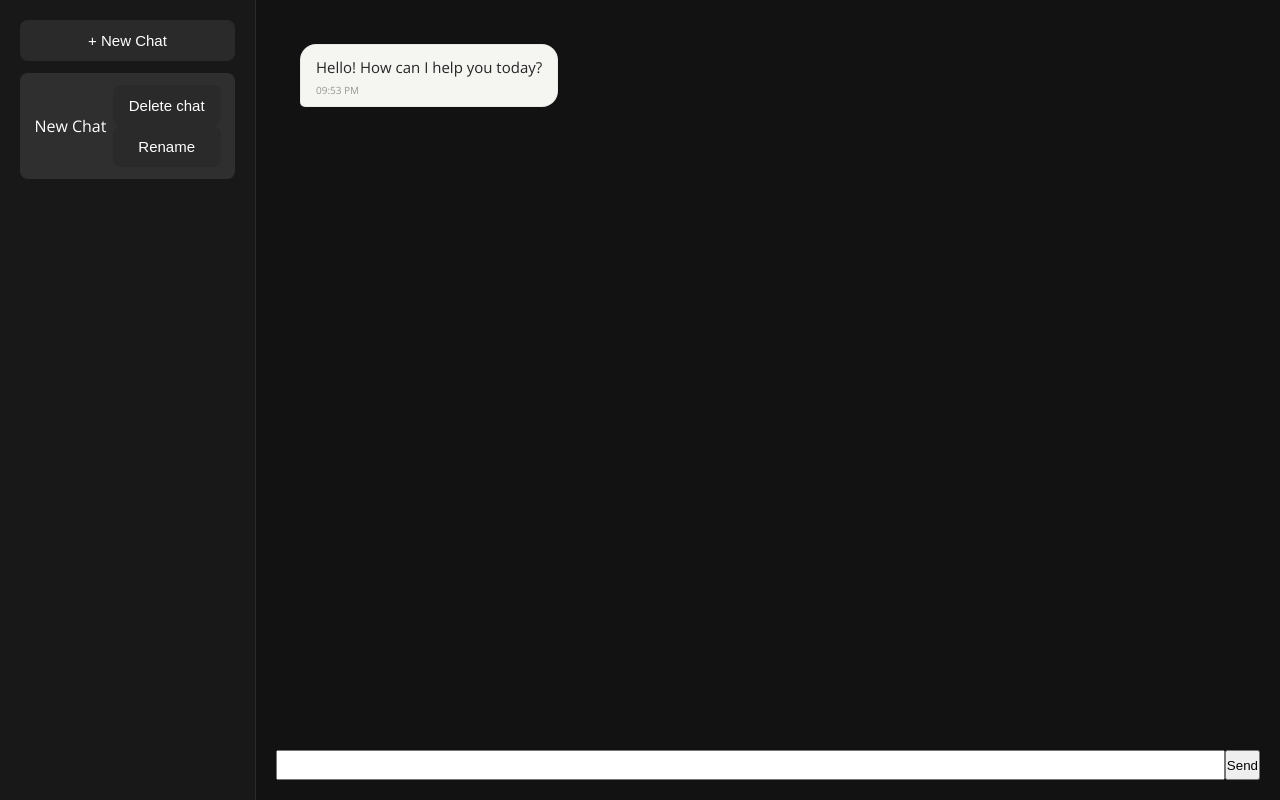
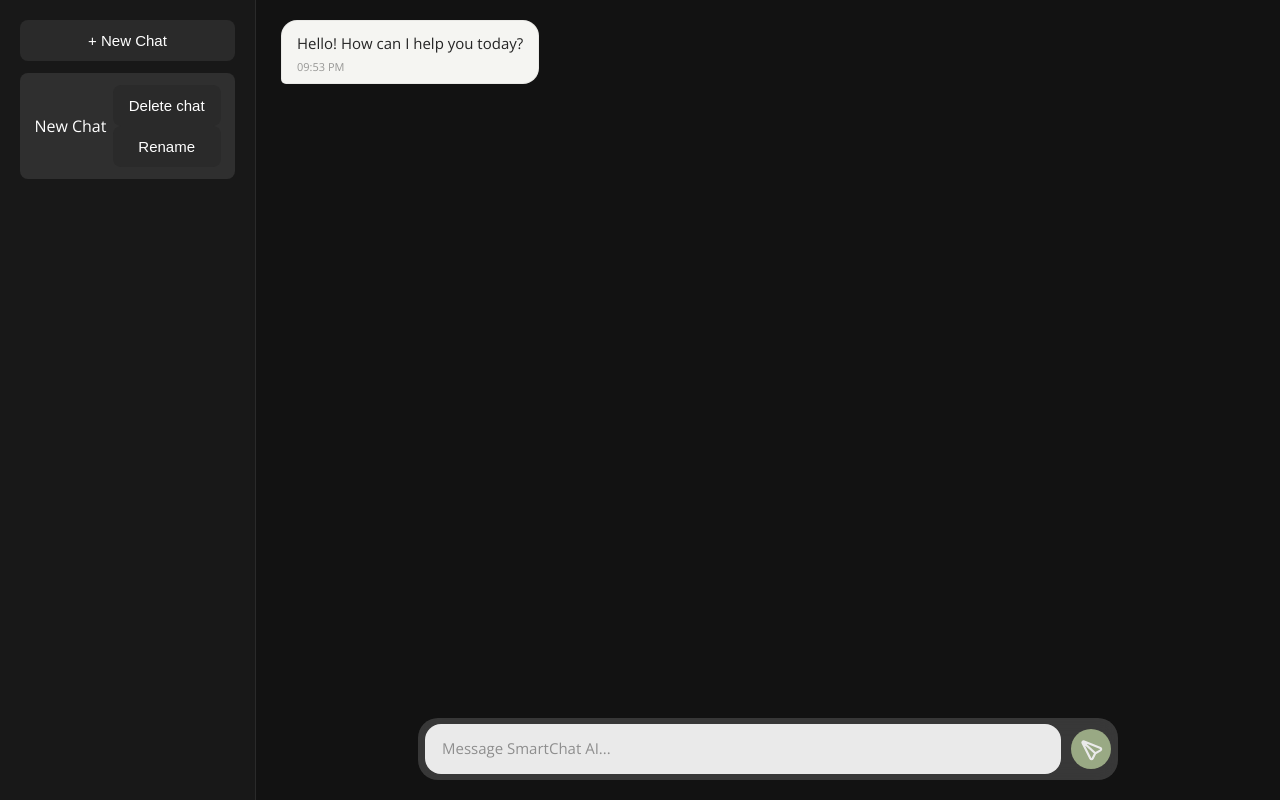
Before and after one commit to kindBob/smartchat-ai, a React (Vite) app in the folder frontend/: page / in a window 1280 px wide. Built offline with nearby package versions, Linux system fonts and the light colour scheme.

Commit message:
feat: add response cancellation and floating chat input

```diff
--- /dev/null
+++ b/frontend/src/assets/icons/SendIcon.tsx
@@ -0,0 +1,20 @@
+function SendIcon() {
+    return (
+        <svg
+            className="send-icon"
+            width="20"
+            height="20"
+            viewBox="0 0 24 24"
+            fill="none"
+            xmlns="http://www.w3.org/2000/svg">
+            <path
+                d="M14.4376 15.3703L12.3042 19.5292C11.9326 20.2537 10.8971 20.254 10.525 19.5297L4.24059 7.2971C3.81571 6.47007 4.65077 5.56156 5.51061 5.91537L18.5216 11.2692C19.2984 11.5889 19.3588 12.6658 18.6227 13.0704L14.4376 15.3703ZM14.4376 15.3703L5.09594 6.90886"
+                stroke="currentColor"
+                strokeWidth="1.75"
+                strokeLinecap="round"
+            />
+        </svg>
+    );
+}
+
+export default SendIcon;
--- /dev/null
+++ b/frontend/src/assets/icons/StopIcon.tsx
@@ -0,0 +1,12 @@
+function StopIcon() {
+    return (
+        <svg className="stop-icon" viewBox="0 0 24 24" fill="none" xmlns="http://www.w3.org/2000/svg">
+            <path
+                d="M8 12C8 10.1144 8 9.17157 8.58579 8.58579C9.17157 8 10.1144 8 12 8C13.8856 8 14.8284 8 15.4142 8.58579C16 9.17157 16 10.1144 16 12C16 13.8856 16 14.8284 15.4142 15.4142C14.8284 16 13.8856 16 12 16C10.1144 16 9.17157 16 8.58579 15.4142C8 14.8284 8 13.8856 8 12Z"
+                stroke="currentColor"
+                stroke-width="1.75"></path>
+        </svg>
+    );
+}
+
+export default StopIcon;
--- a/frontend/src/components/Chat.scss
+++ b/frontend/src/components/Chat.scss
@@ -1,12 +1,131 @@
+$accent-color: #a5b68d;
+
 .chat {
+    position: relative;
     height: 100vh;
     display: flex;
     flex-direction: column;
     flex: 1;
-    padding: 20px;
+    padding: 20px 10px;
     box-sizing: border-box;
 
     background: #121212;
     color: #fff;
     overflow: hidden;
 }
+
+.chat-input {
+    position: absolute;
+
+    bottom: 20px;
+    left: 50%;
+
+    transform: translateX(-50%);
+    display: flex;
+    align-items: center;
+    gap: 10px;
+
+    padding: 0 25px;
+
+    width: min(700px, calc(100% - 40px));
+
+    z-index: 10;
+
+    padding: 6px 7px;
+
+    border-radius: 20px;
+
+    background: rgba(83, 83, 83, 0.6);
+
+    backdrop-filter: blur(10px);
+
+    textarea {
+        display: grid;
+        place-content: center;
+        flex: 1;
+
+        min-width: 0;
+        height: 50px;
+        max-height: 120px;
+
+        padding: 12px 15px;
+
+        border: 2px solid transparent;
+        border-radius: 16px;
+
+        opacity: 0.9;
+
+        outline: none;
+        resize: none;
+
+        font-family: inherit;
+        font-size: 15px;
+        line-height: 20px;
+        color: #252525;
+
+        transition: 0.2s ease;
+
+        &::placeholder {
+            color: #999;
+        }
+
+        &:focus {
+            border-color: $accent-color;
+            opacity: 1;
+        }
+
+        &:disabled {
+            cursor: not-allowed;
+            opacity: 0.6;
+        }
+    }
+
+    button {
+        display: flex;
+        align-items: center;
+        justify-content: center;
+
+        flex-shrink: 0;
+
+        width: 40px;
+        height: 40px;
+
+        border: none;
+        border-radius: 50%;
+
+        background: $accent-color;
+        color: #fff;
+
+        cursor: pointer;
+
+        transition: 0.2s ease;
+
+        svg {
+            width: 100%;
+            color: #fff;
+        }
+
+        svg.send-icon {
+            padding-left: 2.5px;
+            height: 75%;
+        }
+
+        svg.stop-icon {
+            height: 100%;
+        }
+
+        &:hover:not(:disabled) {
+            background: #92a478;
+            transform: translateY(-1px);
+        }
+
+        &:active:not(:disabled) {
+            transform: translateY(0);
+        }
+
+        &:disabled {
+            opacity: 0.9;
+            cursor: not-allowed;
+        }
+    }
+}
--- a/frontend/src/components/Chat.tsx
+++ b/frontend/src/components/Chat.tsx
@@ -6,13 +6,14 @@ import "./Chat.scss";
 type ChatProps = {
     chat: ChatType | undefined;
     onSend: (userMessage: string) => void;
+    onStop: () => void;
 };
 
-function Chat({ chat, onSend }: ChatProps) {
+function Chat({ chat, onSend, onStop }: ChatProps) {
     return (
         <div className="chat">
             <MessageList messages={chat?.messages ?? []} isResponseLoading={chat.isResponseLoading} />
-            <ChatInput onSend={onSend} isTyping={chat.isTyping} />
+            <ChatInput onSend={onSend} onStop={onStop} isGenerating={chat.isResponseLoading || chat.isTyping} />
         </div>
     );
 }
--- a/frontend/src/components/ChatInput.scss
+++ /dev/null
@@ -1,10 +0,0 @@
-.chat-input {
-    display: flex;
-    height: fit-content;
-    width: 100%;
-
-    input {
-        height: 30px;
-        flex: 1;
-    }
-}
--- a/frontend/src/components/ChatInput.tsx
+++ b/frontend/src/components/ChatInput.tsx
@@ -1,16 +1,18 @@
 import { useState } from "react";
-import "./ChatInput.scss";
+import StopIcon from "../assets/icons/StopIcon";
+import SendIcon from "../assets/icons/SendIcon";
 
 type ChatInputProps = {
     onSend: (text: string) => void;
-    isTyping: boolean;
+    onStop: () => void;
+    isGenerating: boolean;
 };
 
-function ChatInput({ onSend, isTyping }: ChatInputProps) {
+function ChatInput({ onSend, onStop, isGenerating }: ChatInputProps) {
     const [value, setValue] = useState("");
 
     function sendMessage() {
-        if (!value) return;
+        if (!value.trim() || isGenerating) return;
 
         onSend(value);
         setValue("");
@@ -18,9 +20,10 @@ function ChatInput({ onSend, isTyping }: ChatInputProps) {
 
     return (
         <div className="chat-input">
-            <input
+            <textarea
                 value={value}
-                disabled={isTyping}
+                disabled={isGenerating}
+                placeholder={isGenerating ? "AI is typing..." : "Message SmartChat AI..."}
                 onChange={(e) => setValue(e.target.value)}
                 onKeyDown={(e) => {
                     if (e.key === "Enter" && !e.shiftKey) {
@@ -29,7 +32,20 @@ function ChatInput({ onSend, isTyping }: ChatInputProps) {
                     }
                 }}
             />
-            <button onClick={sendMessage}>Send</button>
+            <button
+                onClick={() => {
+                    if (isGenerating) {
+                        console.log("is generating");
+                        onStop();
+                        return;
+                    }
+
+                    sendMessage();
+                }}
+                disabled={!isGenerating && !value.trim()}
+                aria-label={isGenerating ? "Stop generating" : "Send message"}>
+                {isGenerating ? <StopIcon /> : <SendIcon />}
+            </button>
         </div>
     );
 }
--- a/frontend/src/components/MessageList.scss
+++ b/frontend/src/components/MessageList.scss
@@ -5,19 +5,18 @@
 
     width: 100%;
     height: 100%;
-    padding: 24px;
+    padding: 0 15px 90px;
 
     overflow-y: auto;
 
-    scrollbar-width: thin;
     scrollbar-color: rgba(165, 182, 141, 0.4) transparent;
 
     &::-webkit-scrollbar {
-        width: 6px;
+        width: 5px;
     }
 
     &::-webkit-scrollbar-track {
-        background: transparent;
+        background: red;
     }
 
     &::-webkit-scrollbar-thumb {
@@ -64,7 +63,7 @@
     &__time {
         margin-top: 6px;
 
-        font-size: 10px;
+        font-size: 11px;
         line-height: 1;
 
         opacity: 0.45;
--- a/frontend/src/pages/Home.tsx
+++ b/frontend/src/pages/Home.tsx
@@ -1,4 +1,4 @@
-import { useEffect, useState } from "react";
+import { useEffect, useRef, useState } from "react";
 import Chat from "../components/Chat";
 import Sidebar from "../components/Sidebar";
 import type { MessageType } from "../types/Message";
@@ -43,6 +43,9 @@ function Home() {
 
         return chats[0].id;
     });
+
+    const abortControllerRef = useRef<AbortController | null>(null);
+    const typingIntervalRef = useRef<ReturnType<typeof setInterval> | null>(null);
 
     const activeChat = chats.find((chat) => chat.id === activeChatId) ?? chats[0];
 
@@ -105,12 +108,16 @@ function Home() {
     async function generateAssistantResponse(conversation: ConversationType[]) {
         const currentChatId = activeChatId;
 
+        const controller = new AbortController();
+        abortControllerRef.current = controller;
+
         try {
             const request = await fetch("http://localhost:3001/chat", {
                 method: "POST",
                 headers: {
                     "Content-Type": "application/json",
                 },
+                signal: controller.signal,
                 body: JSON.stringify({
                     messages: conversation,
                 }),
@@ -141,9 +148,12 @@ function Home() {
 
             let index = 0;
 
-            const interval = setInterval(() => {
+            typingIntervalRef.current = setInterval(() => {
                 if (index >= aiResponse.length) {
-                    clearInterval(interval);
+                    if (typingIntervalRef.current) {
+                        clearInterval(typingIntervalRef.current);
+                        typingIntervalRef.current = null;
+                    }
 
                     setChats((prevChats) =>
                         prevChats.map((chat) => {
@@ -182,7 +192,10 @@ function Home() {
                 index++;
             }, 30);
         } catch (error) {
+            if (error instanceof DOMException && error.name === "AbortError") return;
+
             console.error("Error generating assistant message:", error);
+
             setChats((prevChats) =>
                 prevChats.map((chat) => {
                     if (chat.id !== currentChatId) return chat;
@@ -194,6 +207,8 @@ function Home() {
                     };
                 })
             );
+        } finally {
+            if (abortControllerRef.current === controller) abortControllerRef.current = null;
         }
     }
 
@@ -221,6 +236,26 @@ function Home() {
         } catch (error) {
             console.log("Error generating title: " + error);
         }
+    }
+
+    function stopTyping() {
+        abortControllerRef.current?.abort();
+
+        if (typingIntervalRef.current) {
+            clearInterval(typingIntervalRef.current);
+            typingIntervalRef.current = null;
+        }
+
+        setChats((prevChats) =>
+            prevChats.map((chat) => {
+                if (chat.id !== activeChatId) return chat;
+                return {
+                    ...chat,
+                    isTyping: false,
+                    isResponseLoading: false,
+                };
+            })
+        );
     }
 
     function sendMessage(userMessage: string) {
@@ -275,7 +310,7 @@ function Home() {
                 onDeleteChat={deleteChat}
                 onRenameChat={renameChat}
             />
-            <Chat chat={activeChat} onSend={sendMessage} />
+            <Chat chat={activeChat} onSend={sendMessage} onStop={stopTyping} />
         </main>
     );
 }
```
